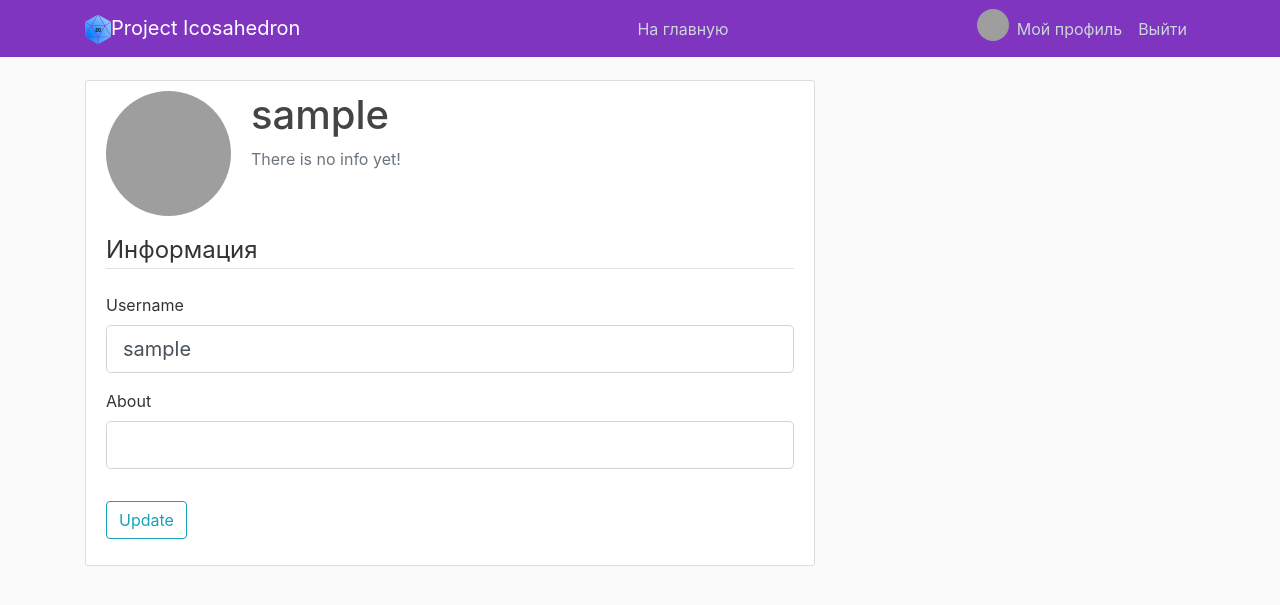
After one commit to Blagish/dnd-site, a Flask app: page /my_profile in a window 1280 px wide. The commit adds this page. Shown: the top 605 px of the page. Run offline with Flask 2, Linux system fonts and the light colour scheme; the visitor is signed in with stand-in values (Sample User, id 1); data comes from the database, SQL or seed files in the repository; some libraries are stand-ins or nearby versions; grey boxes are pictures that could not be loaded.

Commit message:
big push

```diff
--- /dev/null
+++ b/app/forms.py
@@ -0,0 +1,46 @@
+from flask_wtf import FlaskForm
+from wtforms import StringField, PasswordField, SubmitField, BooleanField, TextAreaField
+from wtforms.validators import DataRequired, Length, Email, EqualTo, ValidationError
+from flask_wtf.file import FileField, FileAllowed
+from app.models import User
+from flask_login import current_user
+
+
+class RegistrationForm(FlaskForm):
+    username = StringField('Username',
+                           validators=[DataRequired(), Length(min=2, max=20)])
+    email = StringField('Email',
+                        validators=[DataRequired(), Email()])
+    password = PasswordField('Password', validators=[DataRequired()])
+    confirm_password = PasswordField('Confirm Password',
+                                     validators=[DataRequired(), EqualTo('password')])
+    submit = SubmitField('Sign Up')
+
+    def validate_username(self, username):
+        user = User.query.filter_by(username=username.data).first()
+        if user:
+            raise ValidationError('That username is taken. Please choose a different one.')
+
+    def validate_email(self, email):
+        user = User.query.filter_by(email=email.data).first()
+        if user:
+            raise ValidationError('That email is taken. Please choose a different one.')
+
+
+class LoginForm(FlaskForm):
+    email = StringField('Email', validators=[DataRequired(), Email()])
+    password = PasswordField('Password', validators=[DataRequired()])
+    remember = BooleanField('Remember Me')
+    submit = SubmitField('Login')
+
+
+class UpdateAccountForm(FlaskForm):
+    username = StringField('Username', validators=[DataRequired(), Length(min=2, max=20)])
+    about = StringField('About', validators=[DataRequired()])
+    submit = SubmitField('Update')
+
+    def validate_username(self, username):
+        if username.data != current_user.username:
+            user = User.query.filter_by(username=username.data).first()
+            if user:
+                raise ValidationError('That username is taken. Please choose a different one.')
--- /dev/null
+++ b/app/models.py
@@ -0,0 +1,27 @@
+from datetime import datetime
+from app import db, login_manager
+from flask_login import UserMixin
+from hashlib import md5
+
+
+@login_manager.user_loader
+def load_user(user_id):
+    return User.query.get(int(user_id))
+
+
+class User(db.Model, UserMixin):
+    id = db.Column(db.Integer, primary_key=True)
+    username = db.Column(db.String(20), unique=True)
+    email = db.Column(db.String(120), unique=True)
+    password = db.Column(db.String(128))
+    about = db.Column(db.String(512), default='There is no info yet!')
+
+#    histories = db.relationship('History', backref='author', lazy=True)
+#    characters = db.relationship('Character', backref ='author', lazy=True)
+#    posts = db.relationship('Post', backref='author', lazy=True)
+    def avatar(self, size):
+        digest = md5(self.email.lower().encode('utf-8')).hexdigest()
+        return 'https://www.gravatar.com/avatar/{}?d=identicon&s={}'.format(digest, size)
+
+    def __repr__(self):
+        return f"User('{self.username}', '{self.email}', '{self.image_file}', '{self.about}')"
--- /dev/null
+++ b/app/routes.py
@@ -0,0 +1,88 @@
+import os
+import secrets
+from flask import render_template, url_for, flash, redirect, request
+from app import app, db, bcrypt
+from app.forms import RegistrationForm, LoginForm, UpdateAccountForm#, HistoryForm, PostForm, CharacterForm
+from app.models import User
+from flask_login import login_user, current_user, logout_user, login_required
+from werkzeug.security import generate_password_hash, check_password_hash
+from hashlib import md5
+
+
+@app.route("/")
+@app.route("/home")
+def home():
+    posts=[]
+    image_file_small=''
+    if current_user.is_authenticated:
+        image_file_small = current_user.avatar(32)
+    return render_template('home.html', image_file_small=image_file_small)
+
+
+@app.route("/about")
+def about():
+    return render_template('about.html', title='About')
+
+
+@app.route("/register", methods=['GET', 'POST'])
+def register():
+    if current_user.is_authenticated:
+        return redirect(url_for('home'))
+    form = RegistrationForm()
+    if form.validate_on_submit():
+        hashed_password = generate_password_hash(form.password.data)
+        user = User(username=form.username.data, email=form.email.data, password=hashed_password)
+        db.session.add(user)
+        db.session.commit()
+        flash('Your account has been created! You are now able to log in', 'success')
+        return redirect(url_for('login'))
+    return render_template('register.html', title='Register', form=form)
+
+
+@app.route("/login", methods=['GET', 'POST'])
+def login():
+    if current_user.is_authenticated:
+        return redirect(url_for('home'))
+    form = LoginForm()
+    if form.validate_on_submit():
+        user = User.query.filter_by(email=form.email.data).first()
+        if user and check_password_hash(user.password, form.password.data):
+            login_user(user, remember=form.remember.data)
+            next_page = request.args.get('next')
+            return redirect(next_page) if next_page else redirect(url_for('home'))
+        else:
+            flash('Login Unsuccessful. Please check email and password', 'danger')
+    return render_template('login.html', title='Login', form=form)
+
+
+@app.route("/logout")
+def logout():
+    logout_user()
+    return redirect(url_for('home'))
+
+
+@app.route("/my_profile", methods=['GET', 'POST'])
+@login_required
+def my_profile():
+    form = UpdateAccountForm()
+    if form.validate_on_submit():
+        current_user.username = form.username.data
+        current_user.about = form.about.data
+        db.session.commit()
+        flash('Информация обновлена!', 'success')
+        return redirect(url_for('my_profile'))
+    elif request.method == 'GET':
+        form.username.data = current_user.username
+    return render_template('profile.html', title='Account',
+                           image_file=current_user.avatar(128), image_file_small=current_user.avatar(32), form=form)
+
+
+@app.route('/user/<int:user_id>')
+@login_required
+def user(user_id):
+    current_user = User.query.filter_by(username=user_id).first_or_404()
+    posts = [
+        {'author': user, 'body': 'Test post #1'},
+       {'author': user, 'body': 'Test post #2'}
+    ]
+    return render_template('user.html', user=current_user, posts=posts)
--- a/static/main.css
+++ b/app/static/main.css
@@ -9,7 +9,7 @@ h1, h2, h3, h4, h5, h6 {
 }
 
 .bg-steel {
-  background-color: #7F35BF;
+  background-color: #7f35bf;
 }
 
 .site-header .navbar-nav .nav-link {
@@ -78,3 +78,7 @@ a.article-title:hover {
 .account-heading {
   font-size: 2.5rem;
 }
+.home-bg{
+  height: 1368px;
+  width: 800px;
+}
--- a/templates/layout.html
+++ b/app/templates/layout.html
@@ -26,13 +26,19 @@
           </button>
           <div class="collapse navbar-collapse" id="navbarToggle">
             <div class="navbar-nav mr-auto">
-              <a class="nav-item nav-link" href="{{ url_for('home') }}">Home</a>
-              <a class="nav-item nav-link" href="{{ url_for('about') }}">About</a>
+              <a class="nav-item nav-link" href="{{ url_for('home') }}">На главную</a>
             </div>
             <!-- Navbar Right Side -->
             <div class="navbar-nav">
-              <a class="nav-item nav-link" href="{{ url_for('login') }}">Login</a>
-              <a class="nav-item nav-link" href="{{ url_for('register') }}">Register</a>
+              {% if current_user.is_authenticated %}
+                  <img class="rounded-circle" src="{{ image_file_small }}" width="32" height="32" >
+                  <a class="nav-item nav-link" href="{{ url_for('my_profile') }}">Мой профиль</a>
+
+                <a class="nav-item nav-link" href="{{ url_for('logout') }}">Выйти</a>
+              {% else %}
+                <a class="nav-item nav-link" href="{{ url_for('login') }}">Войти</a>
+                <a class="nav-item nav-link" href="{{ url_for('register') }}">Регистрация</a>
+              {% endif %}
             </div>
           </div>
         </div>
@@ -52,20 +58,9 @@
           {% endwith %}
           {% block content %}{% endblock %}
         </div>
-        <div class="col-md-4">
-          <div class="content-section">
-            <h3>Our Sidebar</h3>
-            <p class='text-muted'>You can put any information here you'd like.
-              <ul class="list-group">
-                <li class="list-group-item list-group-item-light">Latest Posts</li>
-                <li class="list-group-item list-group-item-light">Announcements</li>
-                <li class="list-group-item list-group-item-light">Calendars</li>
-                <li class="list-group-item list-group-item-light">etc</li>
-              </ul>
-            </p>
-          </div>
         </div>
       </div>
+
     </main>
 
 
--- /dev/null
+++ b/app/templates/profile.html
@@ -0,0 +1,49 @@
+{% extends "layout.html" %}
+{% block content %}
+    <div class="content-section">
+        <div class="media">
+            <img class="rounded-circle account-img" height="128px" width="128px" src="{{ image_file }}">
+            <div class="media-body">
+                <h2 class="account-heading" href="{{ url_for('user', user_id=current_user.id) }}">{{ current_user.username }}</h2>
+                <p class="text-secondary">{{ current_user.about }}</p>
+            </div>
+        </div>
+  <!-- FORM HERE -->
+        <form method="POST" action="" enctype="multipart/form-data">
+            {{ form.hidden_tag() }}
+            <fieldset class="form-group">
+                <legend class="border-bottom mb-4">Информация</legend>
+                <div class="form-group">
+                    {{ form.username.label(class="form-control-label") }}
+
+                    {% if form.username.errors %}
+                        {{ form.username(class="form-control form-control-lg is-invalid") }}
+                        <div class="invalid-feedback">
+                            {% for error in form.username.errors %}
+                                <span>{{ error }}</span>
+                            {% endfor %}
+                        </div>
+                    {% else %}
+                        {{ form.username(class="form-control form-control-lg") }}
+                    {% endif %}
+                </div>
+             <div class="form-group">
+                {{ form.about.label(class="form-control-label") }}
+                {% if form.about.errors %}
+                    {{ form.about(class="form-control form-control-lg is-invalid") }}
+                    <div class="invalid-feedback">
+                        {% for error in form.about.errors %}
+                            <span>{{ error }}</span>
+                        {% endfor %}
+                    </div>
+                {% else %}
+                    {{ form.about(class="form-control form-control-lg") }}
+                {% endif %}
+            </div>
+            </fieldset>
+            <div class="form-group">
+                {{ form.submit(class="btn btn-outline-info") }}
+            </div>
+        </form>
+    </div>
+{% endblock content %}
```
Also changed, not shown: app.py (deleted, +0 -41 lines), app/__init__.py (added, +18 -0 lines), app/config.py (added, +10 -0 lines), app/db_create.py (added, +14 -0 lines), app/templates/home.html (added, +7 -0 lines), app/templates/user.html (added, +55 -0 lines), forms.py (deleted, +0 -22 lines), templates/home.html (deleted, +0 -15 lines), app/static/images/logo.png (renamed from static/images/logo.png), app/templates/about.html (renamed from templates/about.html), app/templates/login.html (renamed from templates/login.html), app/templates/register.html (renamed from templates/register.html).
